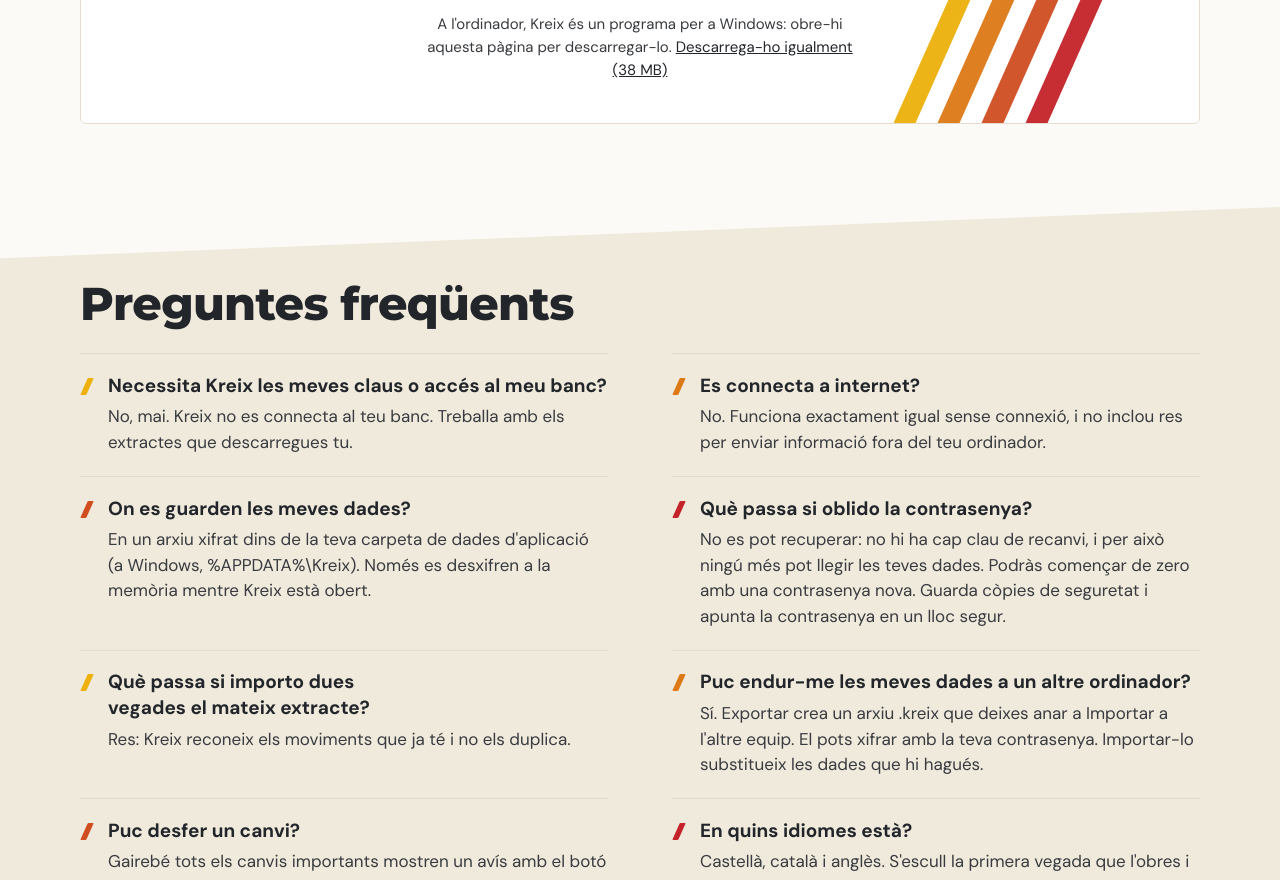
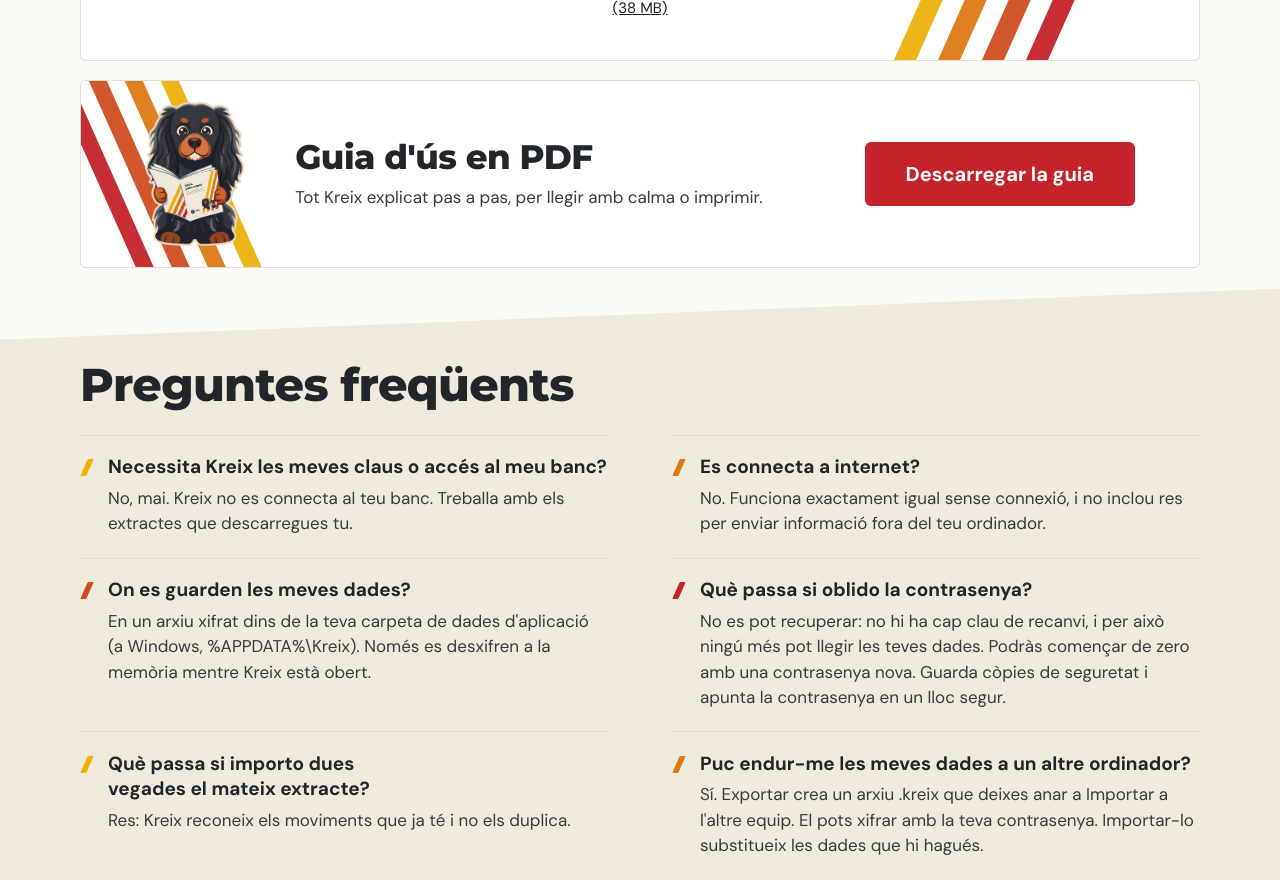
Before and after one commit to dasuarezang/kreix-web, a plain HTML site: page ca/index.html in a window 1280 px wide. Shown: the part 7903-8783 px from the top of the page. Drawn offline with Linux system fonts and the light colour scheme.

Commit message:
Tarjeta de descarga de la guia en PDF bajo la de descargar Kreix
Barras a la izquierda, Blitzen leyendo por encima y boton rojo a la derecha. Del mismo ancho que la de cierre y mas baja; textos en castellano, catalan e ingles. Enlaza al PDF borrador (aun por revisar y traducir).

```diff
--- a/ca/index.html
+++ b/ca/index.html
@@ -830,6 +830,15 @@
       </div>
       <p class="soon off-windows">A l'ordinador, Kreix és un programa per a Windows: obre-hi aquesta pàgina per descarregar-lo. <a href="https://github.com/dasuarezang/kreix-web/releases/download/v0.6.1/Kreix-Setup-0.6.1.exe">Descarrega-ho igualment (38&nbsp;MB)</a></p>
     </div>
+      <div class="wrap guide-card">
+        <div class="guide-mark" aria-hidden="true"><i></i><i></i><i></i><i></i></div>
+        <img class="guide-reader" src="../assets/perretes/blitzen-leyendo.webp" width="999" height="1453" alt="" aria-hidden="true">
+        <div class="guide-text">
+          <h2 id="guia-pdf">Guia d'ús en PDF</h2>
+          <p>Tot Kreix explicat pas a pas, per llegir amb calma o imprimir.</p>
+        </div>
+        <a class="btn btn-red btn-large" href="../assets/guia/Kreix-Guia-es.pdf" download>Descarregar la guia</a>
+      </div>
   </section>
 
   <!-- ===== Preguntas ===== -->
@@ -883,6 +892,8 @@
     </div>
   </section>
 
+
+
 </main>
 
 <footer>
--- a/styles.css
+++ b/styles.css
@@ -1272,3 +1272,33 @@ footer { background: var(--chrome); border-top: 1px solid var(--edge); padding:
 
 /* Chrome / Samsung Internet: centrado bajo el selector de Android / iPhone */
 .seg-sub { transform: translateX(calc(var(--os-w, 100%) / 2 - 50%)); }
+
+/* tarjeta de la guia en PDF, justo bajo la de descargar: la de cierre del reves, mas baja y del mismo ancho. Las barras a la izquierda,
+   Blitzen leyendo por encima de ellas y el boton rojo a la derecha; todo centrado en vertical, con el mismo aire arriba y abajo */
+.guide-card {
+  position: relative; overflow: hidden; display: grid; grid-template-columns: auto minmax(0, 1fr) auto; align-items: center;
+  gap: clamp(20px, 4vw, 56px); margin-top: clamp(14px, 2.4vh, 24px);
+  padding: clamp(14px, 2.6vh, 26px) clamp(28px, 5vw, 72px) clamp(14px, 2.6vh, 26px) clamp(28px, 5vw, 72px);
+  border: 1px solid var(--border); border-radius: 6px; background: var(--surface);
+}
+.guide-mark { position: absolute; left: clamp(-30px, 1vw, 20px); top: -10%; bottom: -10%; display: flex; flex-direction: row-reverse; gap: clamp(10px, 1.6vw, 18px); transform: skewX(24deg); pointer-events: none; opacity: .95; }
+.guide-mark i { width: clamp(10px, 1.6vw, 18px); background: var(--accent); }
+.guide-mark i:nth-child(2) { background: color-mix(in srgb, var(--accent) 62%, var(--red)); }
+.guide-mark i:nth-child(3) { background: color-mix(in srgb, var(--accent) 30%, var(--red)); }
+.guide-mark i:nth-child(4) { background: var(--red); }
+.guide-reader { position: relative; display: block; height: clamp(104px, 18vh, 196px); width: auto; }
+.guide-text { position: relative; min-width: 0; align-self: center; }
+.guide-text h2 { font-size: clamp(24px, 2.9vw, 34px); }
+.guide-text p { margin: 8px 0 0; max-width: 30em; text-wrap: balance; color: var(--soft); font-size: var(--fs-body); }
+.guide-card .btn { position: relative; align-self: center; }
+.btn-red { background: var(--red); color: #fff; }
+.btn-red:hover { background: color-mix(in srgb, var(--red) 86%, #000); }
+:root:not([data-theme="light"]) .btn-red { color: #1a0507; }
+:root:not([data-theme="light"]) .btn-red:hover { background: color-mix(in srgb, var(--red) 88%, #fff); }
+@media (max-width: 760px) {
+  .guide-card { grid-template-columns: auto minmax(0, 1fr); padding: 22px 20px 22px 18px; gap: 14px 16px; }
+  .guide-mark { opacity: .35; }
+  .guide-reader { height: auto; width: clamp(84px, 24vw, 120px); }
+  .guide-card .btn { grid-column: 1 / -1; width: 100%; }
+}
+@media (min-width: 761px) and (max-height: 740px) { .guide-reader { height: 96px; } }      /* ventanas bajas: que las dos tarjetas quepan en la pantalla */
```
Also changed, not shown: en/index.html (+11 -0 lines), index.html (+11 -0 lines), 2 other files.
